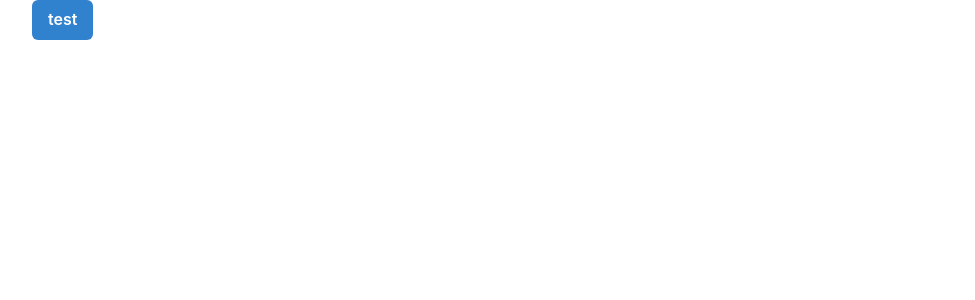
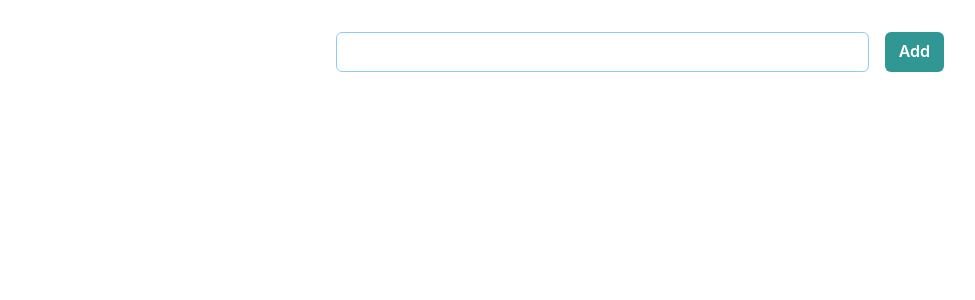
Before and after one commit to yanase-kenta0505/next-todo, a Next.js app: page / in a window 1280 px wide. Shown: the top 300 px of the page, without its empty margins (0-975 px from the left). Built offline with nearby package versions, Linux system fonts and the light colour scheme.

Commit message:
todoの追加用フォーム作成

```diff
--- /dev/null
+++ b/pages/components/AddForm.tsx
@@ -0,0 +1,15 @@
+import React from "react"
+import { Button, Input, Flex } from "@chakra-ui/react"
+
+const AddForm = () => {
+	return (
+		<React.Fragment>
+			<Flex>
+				<Input size="md" borderColor="blue.200" />
+				<Button colorScheme='teal' ml={4}>Add</Button>
+			</Flex>
+		</React.Fragment>
+	)
+}
+
+export default AddForm
--- a/pages/index.tsx
+++ b/pages/index.tsx
@@ -1,13 +1,13 @@
-import type { NextPage } from 'next'
-import styles from '../styles/Home.module.css'
-import { Button } from '@chakra-ui/react'
+import type { NextPage } from "next"
+import AddForm from "./components/AddForm"
+import { Container } from "@chakra-ui/react"
 
 const Home: NextPage = () => {
-  return (
-    <div className={styles.container}>
-      <Button colorScheme='blue'>test</Button>
-    </div>
-  )
+	return (
+		<Container maxW='container.sm' mt={8}>
+			<AddForm />
+		</Container>
+	)
 }
 
 export default Home
```
